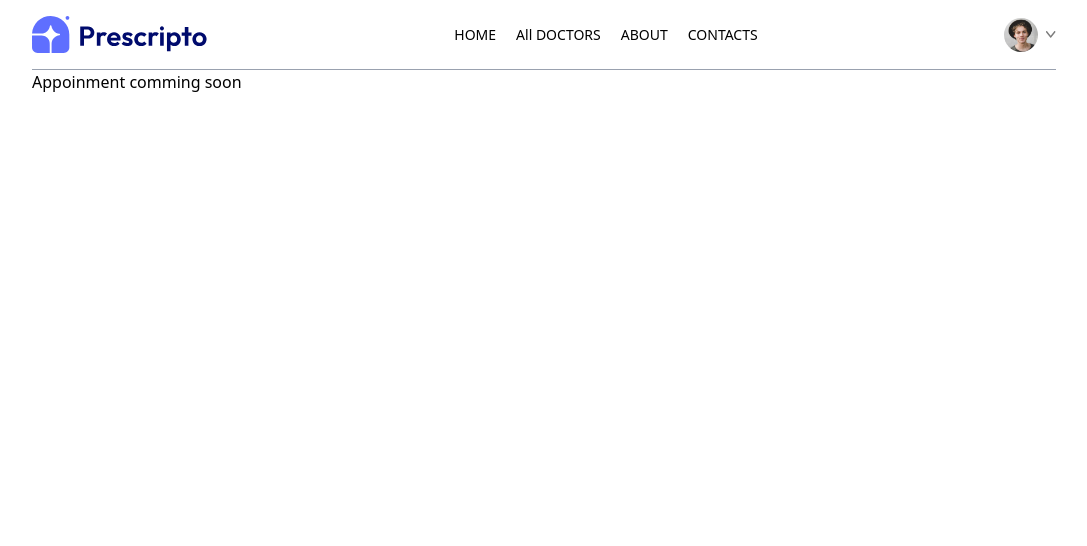
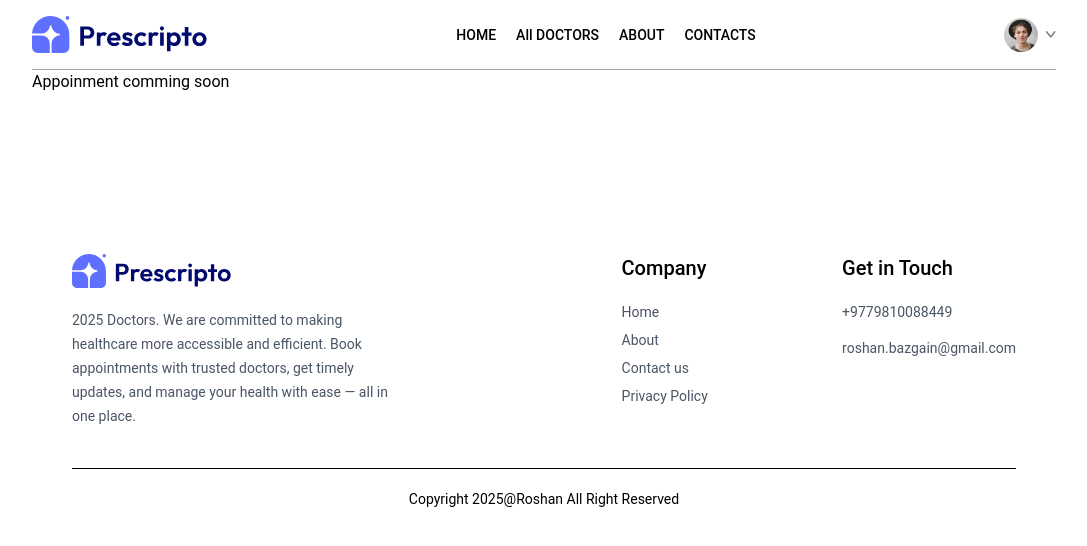
Before and after one commit to roshan-bajgain/Doctor_Appoinment_System_Front-end, a React (Vite) app: page /appoinment/1 in a window 1280 px wide. Shown: the top 546 px of the page, without its empty margins (96-1183 px from the left). Built offline with nearby package versions, Linux system fonts and the light colour scheme.

Commit message:
Create footer file and style it

```diff
--- a/src/App.jsx
+++ b/src/App.jsx
@@ -10,6 +10,7 @@
 import MyAppoinment from "./pages/MyAppoinments";
 import Appoinment from "./pages/Appoinment";
 import Navbar from "./components/Navbar";
+import Footer from "./components/Footer";
 
 function App() {
   return (
@@ -26,6 +27,7 @@
         <Route path="/my-appoinment" element={<MyAppoinment />} />
         <Route path="/appoinment/:docId" element={<Appoinment />} />
       </Routes>
+      <Footer />
     </div>
   );
 }
--- /dev/null
+++ b/src/components/Footer.jsx
@@ -0,0 +1,44 @@
+import React from "react";
+import { assets } from "../assets/assets";
+
+const Footer = () => {
+  return (
+    <div className="md:mx-10">
+      <div className="flex flex-col sm:grid grid-cols-[3fr_1fr_1fr] gap-14 my-10 mt-40 text-sm">
+        {/* left section */}
+        <div>
+          <img className="mb-5 w-40" src={assets.logo} alt="" />
+          <p className="w-full md:w-2/3 text-gray-600 leading-6">
+            2025 Doctors. We are committed to making healthcare more accessible
+            and efficient. Book appointments with trusted doctors, get timely
+            updates, and manage your health with ease — all in one place.
+          </p>
+        </div>
+        {/* center section */}
+        <div>
+          <p className="text-xl font-medium mb-5">Company</p>
+          <ul className="flex flex-col gap-2 text-gray-600">
+            <li>Home</li>
+            <li>About</li>
+            <li>Contact us</li>
+            <li>Privacy Policy</li>
+          </ul>
+        </div>
+        {/* right section */}
+        <div>
+          <p className="text-xl font-medium mb-5">Get in Touch</p>
+          <ul className="flex flex-col gap-2 text-gray-600">
+            <li>+9779810088449</li>
+            <li></li>roshan.bazgain@gmail.com
+          </ul>
+        </div>
+      </div>
+      <div>
+        <hr />
+        <p className="py-5 text-sm text-center">Copyright 2025@Roshan All Right Reserved</p>
+      </div>
+    </div>
+  );
+};
+
+export default Footer;
--- a/src/components/Header.jsx
+++ b/src/components/Header.jsx
@@ -2,7 +2,7 @@
 import { assets } from "../assets/assets";
 const Header = () => {
   return (
-    <div className="flex flex-col md:flex-row flex-wrap bg-blue-500 rounded-lg px-6 md:px-10 lg:px-20">
+    <div className="flex flex-col md:flex-row flex-wrap bg-blue-500 rounded-lg px-6 md:px-10 lg:px-20 mt-5">
       {/* Left side */}
       <div className="md:w-1/2 flex flex-col items-start justify-center gap-4 py-10 m-auto md:py-[10vw] md:mb-[-30px]">
         <p className="text-3xl md:text-4xl lg:text-5xl text-white font-semibold leading-tight md:leading-tight lg:leading-tight">
--- a/src/index.css
+++ b/src/index.css
@@ -1,4 +1,9 @@
 @import "tailwindcss";
+@import url("https://fonts.googleapis.com/css2?family=Roboto:ital,wght@0,100..900;1,100..900&display=swap");
+
+* {
+  font-family: "Roboto", sans-serif;
+}
 
 .active hr {
   @apply block;
```
